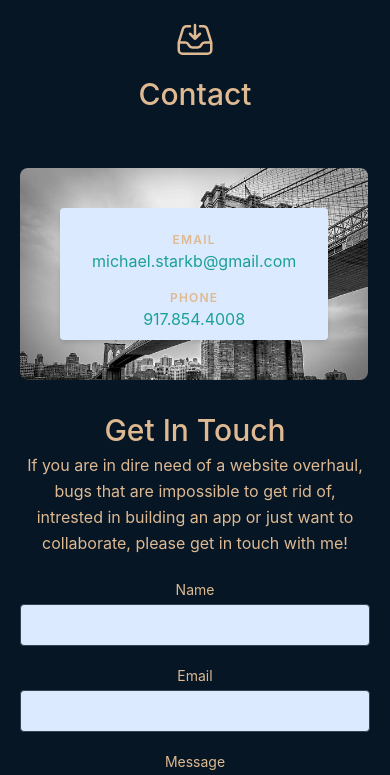
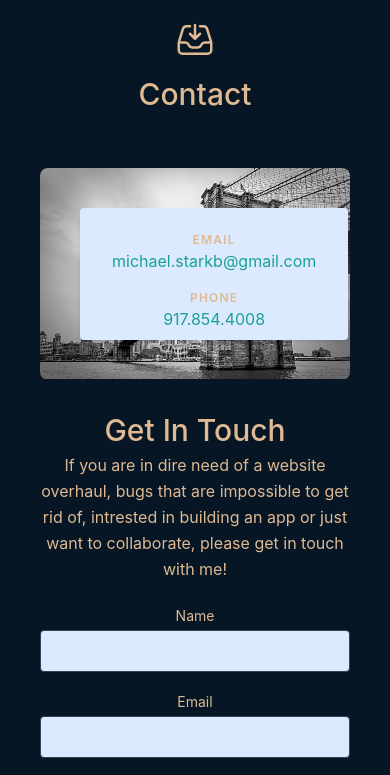
Before and after one commit to michaelbryanstark/new-portfolio, a React (Create React App) app: page / in a window 390 px wide. Shown: the part 3820-4595 px from the top of the page. Built offline with nearby package versions, Linux system fonts and the light colour scheme.

Commit message:
more changes for mobile functionality

```diff
--- a/package.json
+++ b/package.json
@@ -14,6 +14,7 @@
     "react-bootstrap": "^2.7.2",
     "react-dom": "^18.2.0",
     "react-particles": "^2.9.3",
+    "react-router-dom": "^6.10.0",
     "react-scripts": "5.0.1",
     "react-social-icons": "^5.15.0",
     "tsparticles": "^2.9.3",
--- a/src/components/Contact.js
+++ b/src/components/Contact.js
@@ -42,7 +42,7 @@ export default function Contact() {
         <h1 className="sm:text-4xl text-3xl font-medium title-font text-[#DEB992] mb-4">
             Contact
         </h1>
-    <div className="container px-5 py-10 mx-auto flex sm:flex-nowrap flex-wrap">
+    <div className="container px-10 py-10 mx-auto flex sm:flex-nowrap flex-wrap">
         <div className="lg:w-2/3 md:w-1/2 rounded-lg overflow-hidden sm:mr-10 p-10 flex items-end justify-start relative">
           <img
             width="100%"
--- /dev/null
+++ b/src/hocs/Layout.js
@@ -0,0 +1,11 @@
+import React from 'react';
+import Navbar from '../components/Navbar';
+
+const layout = (props) => (
+    <div>
+        <Navbar />
+        {props.children}
+    </div>
+);
+
+export default layout;
```
Also changed, not shown: 1 other file (tests, documents, lock files or other folders).
